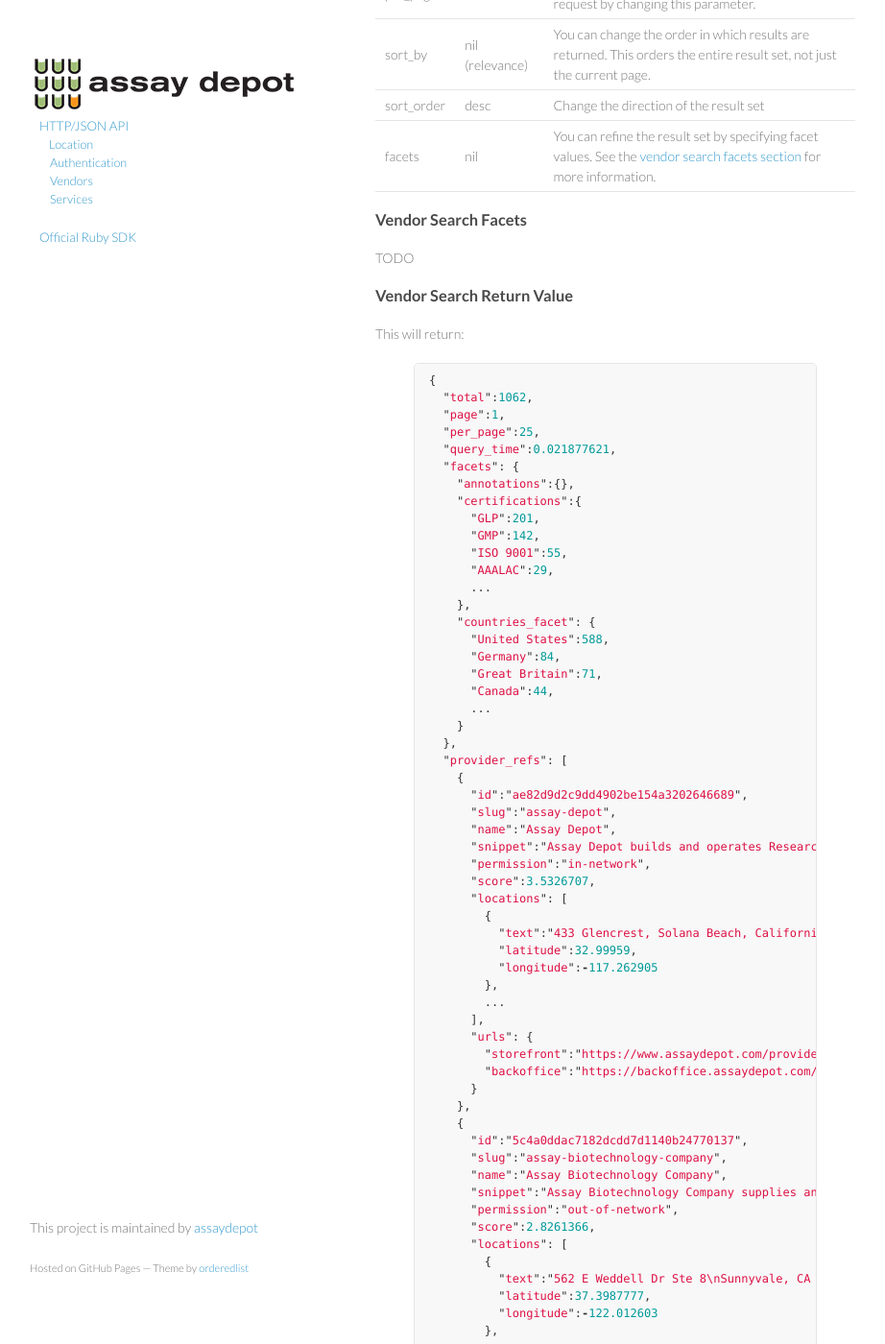
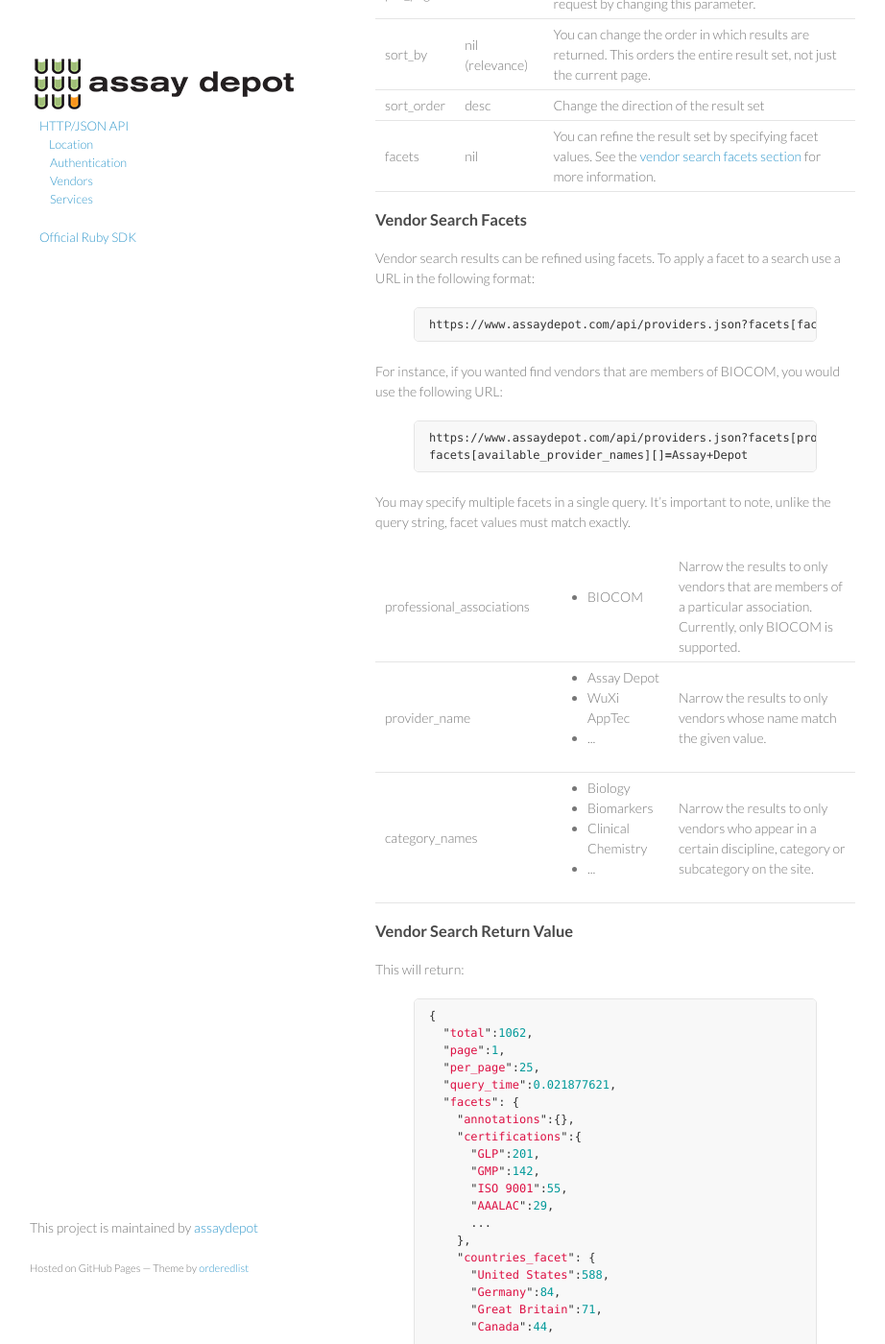
Before and after one commit to assaydepot/api, a Jekyll site: the page built from _posts/2012-06-17-json.markdown, in a window 1280 px wide and 1400 px high, scrolled down 1238 px. Shown: the whole window at 96% size, without its empty margins (179-1101 px from the left). Built offline with Jekyll 4.4.1, drawn with Linux system fonts in a browser that asks for light colours; Markdown is read by kramdown in place of the engine named in the settings; some of the changed text lies outside the part shown.

Commit message:
Working on facet documentation

```diff
--- a/_posts/2012-06-17-json.markdown
+++ b/_posts/2012-06-17-json.markdown
@@ -19,7 +19,7 @@ Vendors can access the api at:
 https://backoffice.assaydepot.com/api
 {% endhighlight %}
 
-And private RX customers can access the api using their custom url:
+And private RX customers can access the api using their custom URL:
 
 {% highlight bash %}
 https://[custom].assaydepot.com/api
@@ -74,7 +74,61 @@ https://www.assaydepot.com/api/providers.json?q=assay
 </table>
 
 <h3 id="vendor-search-facets">Vendor Search Facets</h3>
-TODO
+Vendor search results can be refined using facets. To apply a facet to a search use a URL in the following format:
+
+{% highlight bash %}
+https://www.assaydepot.com/api/providers.json?facets[facet_name][]=facet_value
+{% endhighlight %}
+
+For instance, if you wanted find vendors that are members of BIOCOM, you would use the following URL:
+
+{% highlight bash %}
+https://www.assaydepot.com/api/providers.json?facets[professional_associations][]=BIOCOM
+facets[available_provider_names][]=Assay+Depot
+{% endhighlight %}
+
+You may specify multiple facets in a single query. It's important to note, unlike the query string, facet values must match exactly.
+
+<table>
+  <tbody>
+    <tr>
+      <td>professional_associations</td>
+      <td>
+        <ul>
+          <li>BIOCOM</li>
+        </ul>
+      </td>
+      <td>
+        Narrow the results to only vendors that are members of a particular association. Currently, only BIOCOM is supported.
+      </td>
+    </tr><tr>
+      <td>provider_name</td>
+      <td>
+        <ul>
+          <li>Assay Depot</li>
+          <li>WuXi AppTec</li>
+          <li>...</li>
+        </ul>
+      </td>
+      <td>
+        Narrow the results to only vendors whose name match the given value.
+      </td>
+    </tr><tr>
+      <td>category_names</td>
+      <td>
+        <ul>
+          <li>Biology</li>
+          <li>Biomarkers</li>
+          <li>Clinical Chemistry</li>
+          <li>...</li>
+        </ul>
+      </td>
+      <td>
+        Narrow the results to only vendors who appear in a certain discipline, category or subcategory on the site.
+      </td>
+    </tr>
+  </tbody>
+</table>
 
 <h3 id="vendor-search-results">Vendor Search Return Value</h3>
 This will return:
@@ -236,7 +290,19 @@ https://www.assaydepot.com/api/wares.json?q=assay
 </table>
 
 <h3 id="service-search-facets">Service Search Facets</h3>
-TODO
+Service search results can be refined using facets. To apply a facet to a search use a URL in the following format:
+
+{% highlight bash %}
+https://www.assaydepot.com/api/wares.json?facets[facet_name][]=facet_value
+{% endhighlight %}
+
+For instance, if you wanted find services where Assay Depot was available as a provider, you would use the URL:
+
+{% highlight bash %}
+https://www.assaydepot.com/api/wares.json?facets[available_provider_names][]=Assay+Depot
+{% endhighlight %}
+
+You may specify multiple facets in a single query. It's important to note, unlike the query string, facet values must match exactly.
 
 <h3 id="service-search-results">Service Search Return Value</h3>
 This will return:
```
